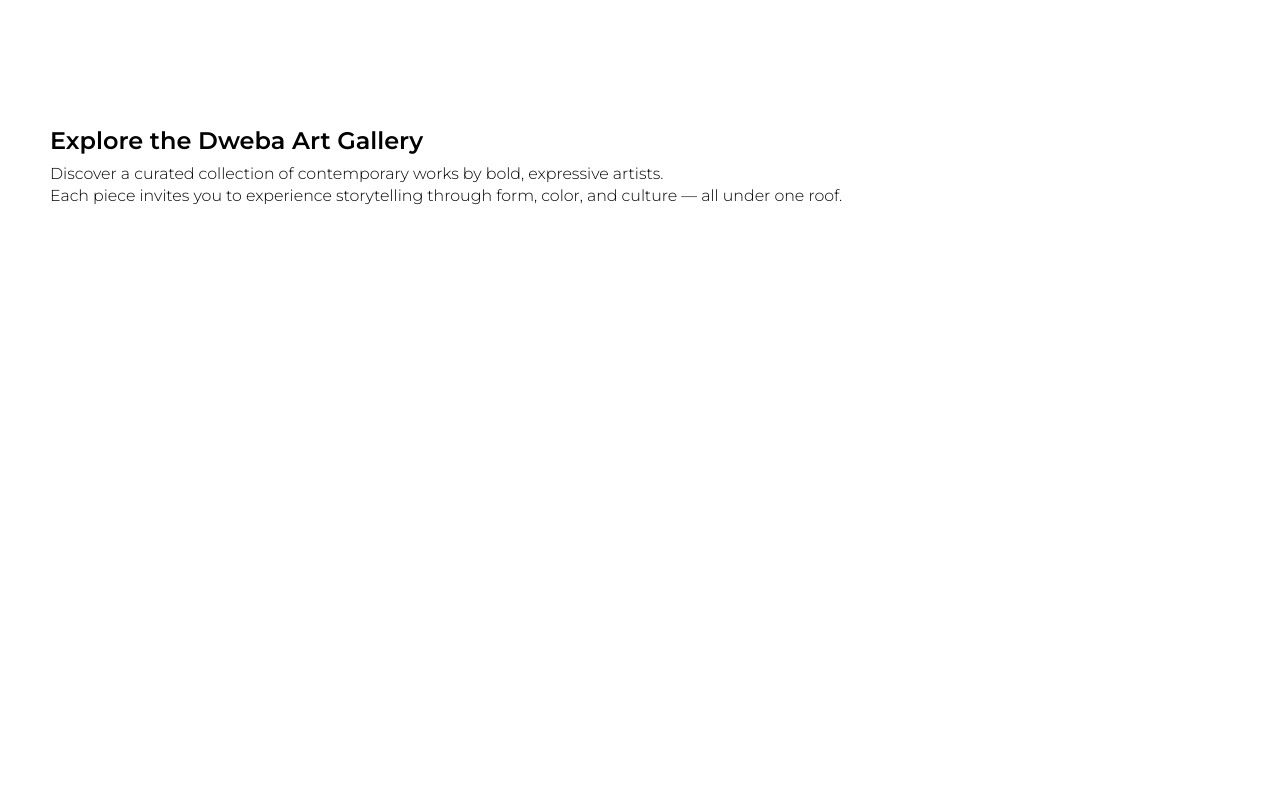
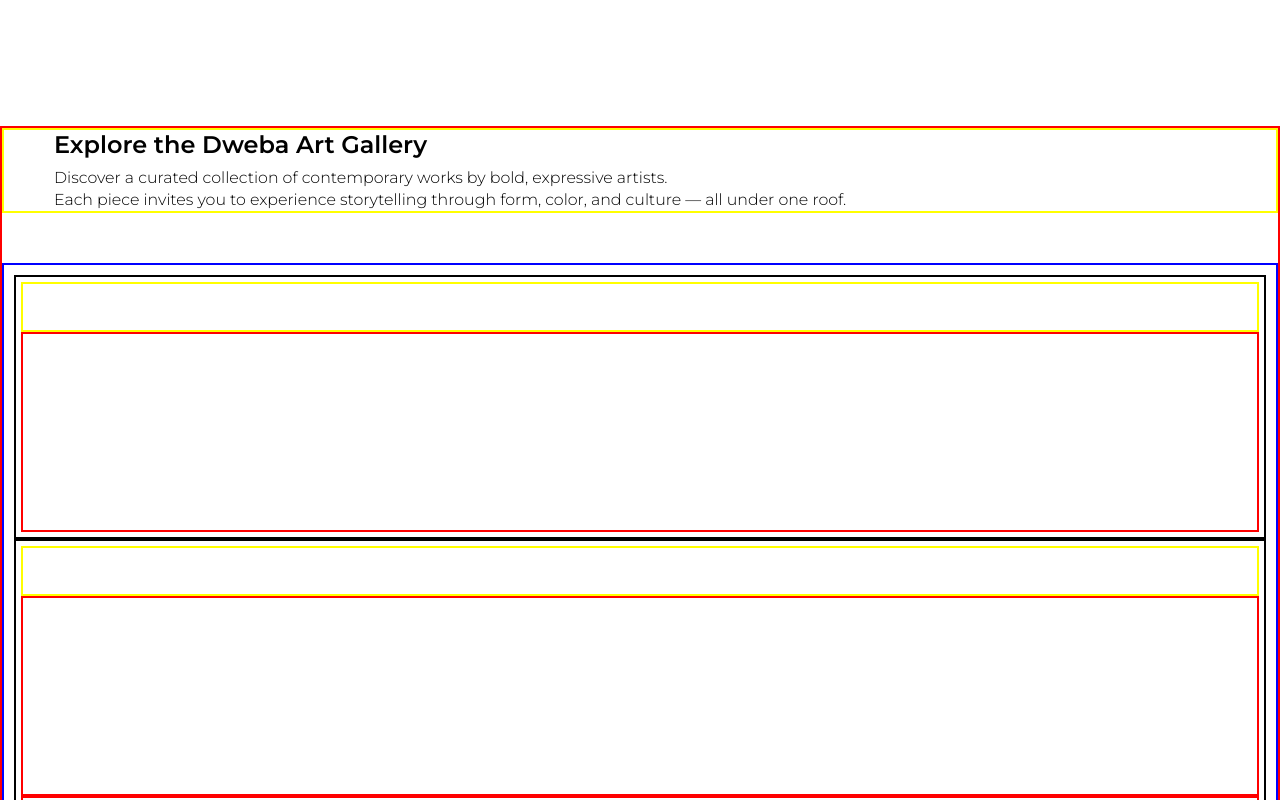
Before and after one commit to Lebo-Madikane/dweba-art-and-cafe, a Next.js app: page / in a window 1280 px wide. Shown: the part 1680-2480 px from the top of the page. Built offline with nearby package versions, Linux system fonts and the light colour scheme.

Commit message:
style gallery grid component

```diff
--- a/src/styles/components/Gallery.module.scss
+++ b/src/styles/components/Gallery.module.scss
@@ -1,11 +1,13 @@
 
 .gallery {
     margin-top: 150px;
+    border: 2px solid red;
 
     .gallery-heading {
         width: 100%;
         padding: 0px 50px;
         margin-bottom: 50px;
+        border: 2px solid yellow;
 
         h3 {
             margin-bottom: 20px;
@@ -17,12 +19,14 @@
     }
 
     .gallery-grid {
-        height: 805px;
-        position: relative;
+        height: fit-content;
+        padding: 10px;
         display: flex;
+        flex-direction: column;
         overflow: hidden;
+        border: 2px solid blue;
 
-        .row {
+        .walls {
             width: 100%;
             height: fit-content;
             padding: 5px;
@@ -31,41 +35,30 @@
             position: relative;
             justify-content: center;
             align-items: center;
-            overflow: hidden;
+            border: 2px solid black;
             //flex-wrap: wrap;
+
+            .wall-header {
+                width: 100%;
+                height: 50px;
+                border: 2px solid yellow;
+            }
+
+            .wall-grid {
+                width: 100%;
+                height: 200px;
+                border: 2px solid red;
+            }
+
         }
 
-        .art-grid {
-            width: 100%;
-            height: 300px;
-            margin: 10px;
-            position: relative;
 
-
-            img {
-                width: 100%;
-                height: 100%;
-            }
-
-            .art-details {
-                padding: 5px;
-                position: absolute;
-                color: #ffffff;
-                bottom: 20;
-                left: 16;
-                background-color: rgba(0, 0, 0, 0.4);
-
-                h4 {
-                    color: #ffffff;
-                }
-
-            }
-        }
     }
 
     .gallery-btn-container {
         margin: 40px;
         display: flex;
+        border: 2px solid black;
 
         .gallery-btn {
             width: 120px;
```
